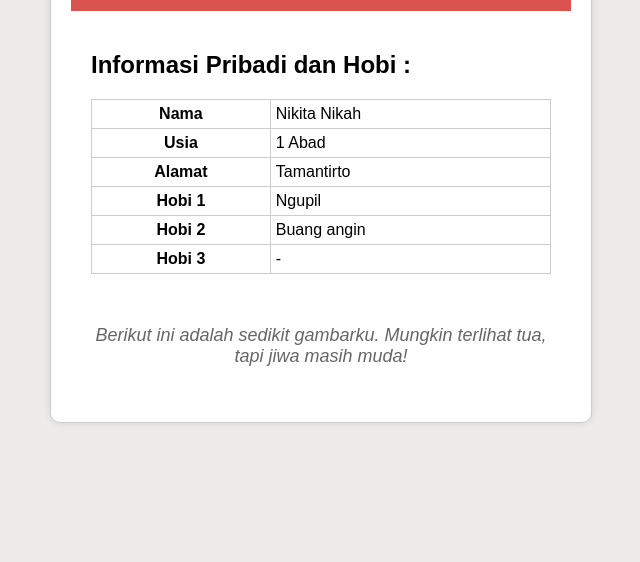
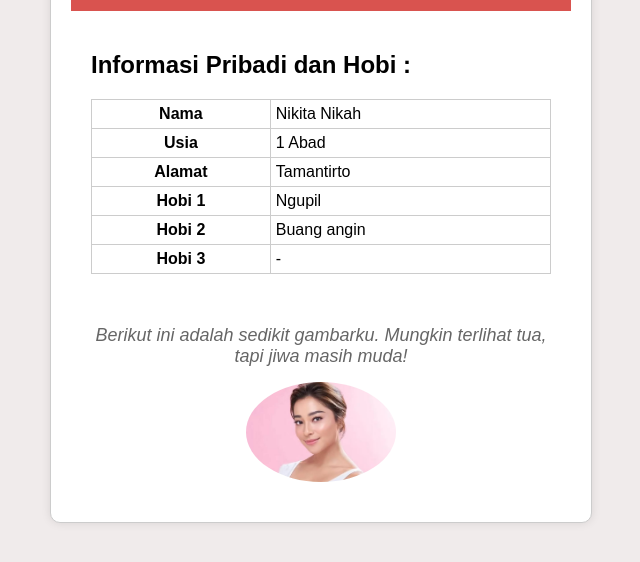
Before and after one commit to AffraAdiWirawan/Exercis1_149, a plain HTML site: page index.html in a window 1280 px wide. Shown: the part 160-722 px from the top of the page, without its empty margins (319-959 px from the left). Drawn offline with Linux system fonts and the light colour scheme.

Commit message:
menambahkan gambar

```diff
--- a/index.html
+++ b/index.html
@@ -114,6 +114,7 @@
       </table>
       <br>
       <p class="paragraph">Berikut ini adalah sedikit gambarku. Mungkin terlihat tua, tapi jiwa masih muda! </p>
+      <img class="image" src="images.png" alt="Contoh gambar">
 
     </div>
   </div>
```
